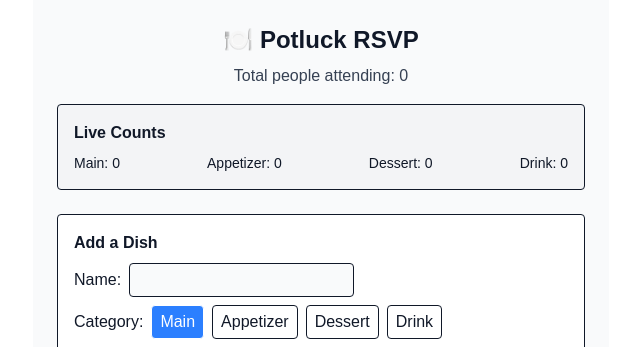
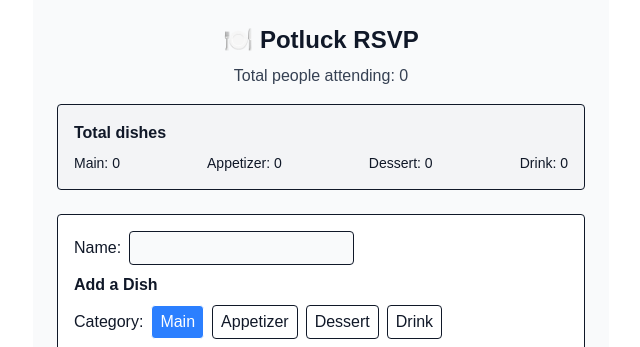
Before and after one commit to nevesdme/Potluck-app, a Next.js app: page / in a window 1280 px wide. Shown: the top 347 px of the page, without its empty margins (319-959 px from the left). Built offline with nearby package versions, Linux system fonts and the light colour scheme; no server answers; the database is empty.

Commit message:
Switch Name location and change live counts name field

```diff
--- a/app/page.tsx
+++ b/app/page.tsx
@@ -130,7 +130,7 @@ export default function Page() {
 
             {/* Live Counts */}
             <div className="mb-6 p-4 border rounded bg-gray-100 dark:bg-gray-800">
-                <h2 className="font-semibold mb-2">Live Counts</h2>
+                <h2 className="font-semibold mb-2">Total dishes</h2>
                 <ul className="flex justify-between text-sm">
                     <li>Main: {counts.Main}</li>
                     <li>Appetizer: {counts.Appetizer}</li>
@@ -142,8 +142,6 @@ export default function Page() {
             {/* RSVP Form */}
             {loadedFromLocal && (
                 <div className="mb-6 p-4 border rounded bg-white dark:bg-gray-700">
-                    <h2 className="font-semibold mb-2">{editingId ? 'Edit Dish' : 'Add a Dish'}</h2>
-
                     <label className="block mb-2">
                         Name:
                         <input
@@ -153,6 +151,8 @@ export default function Page() {
                             onChange={e => setName(e.target.value)}
                         />
                     </label>
+
+                    <h2 className="font-semibold mb-2">{editingId ? 'Edit Dish' : 'Add a Dish'}</h2>
 
                     <div className="mb-2">
                         Category:
```
